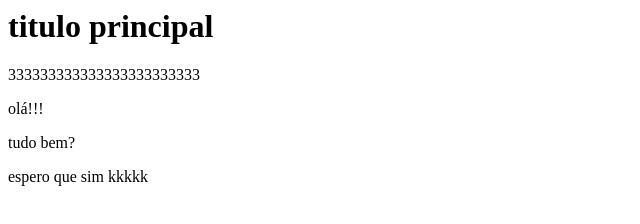
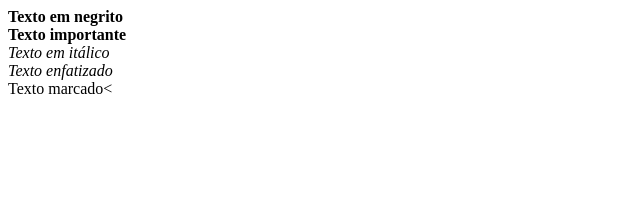
Before and after one commit to anakleine/projeto, a plain HTML site: page index.html in a window 1280 px wide. Shown: the whole page, without its empty margins (0-640 px from the left). Drawn offline with Linux system fonts and the light colour scheme.

Commit message:
........

```diff
--- a/index.html
+++ b/index.html
@@ -1,9 +1,11 @@
 <html></html>
-<h1>titulo principal</h1>
-
-
-
-<p>333333333333333333333333</p>
-<p>olá!!!</p>
-<p>tudo bem?
-<p> espero que sim kkkkk
+<!--Formatação de textos-->
+<b>Texto em negrito</b>
+<br>
+<strong>Texto importante</strong>
+<br>
+<i>Texto em itálico</i>
+<br>
+<em>Texto enfatizado</em>
+<br>
+</mark>Texto marcado<
```
